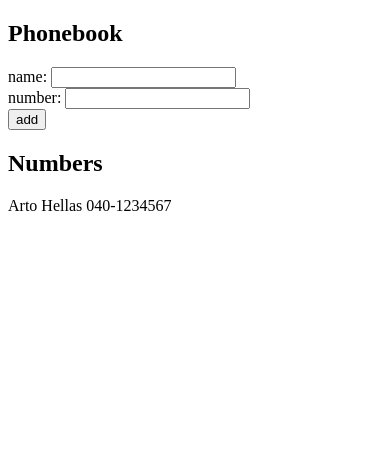
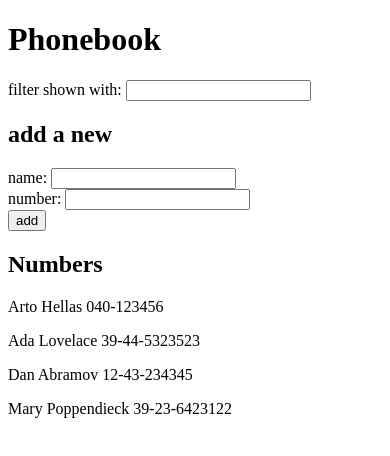
Before and after one commit to Hoopaugi/FullStackOpen-Part-2, a React (Create React App) app in the folder phonebook/: page / in a window 390 px wide. Shown: the top 456 px of the page. Built offline with nearby package versions, Linux system fonts and the light colour scheme.

Commit message:
Phonebook progress

```diff
--- a/phonebook/src/App.jsx
+++ b/phonebook/src/App.jsx
@@ -2,15 +2,19 @@
 
 const App = () => {
   const [persons, setPersons] = useState([
-    { name: 'Arto Hellas', number: '040-1234567' }
+    { name: 'Arto Hellas', number: '040-123456', id: 1 },
+    { name: 'Ada Lovelace', number: '39-44-5323523', id: 2 },
+    { name: 'Dan Abramov', number: '12-43-234345', id: 3 },
+    { name: 'Mary Poppendieck', number: '39-23-6423122', id: 4 }
   ])
   const [newName, setNewName] = useState('')
   const [newNumber, setNewNumber] = useState('')
+  const [filter, setFilter] = useState('')
 
   const addPerson = (event) => {
     event.preventDefault()
 
-    if (persons.map(person => person.name).includes(newName)) {
+    if (persons.map(person => person.name.toLowerCase()).includes(newName.toLowerCase())) {
       alert(`${newName} is already added to phonebook`)
       setNewName('')
       setNewNumber('')
@@ -36,9 +40,20 @@
     setNewNumber(event.target.value)
   }
 
+  const handleFilterChange = (event) => {
+    setFilter(event.target.value)
+  }
+
+  const personsToShow = filter !== '' ? persons.filter(person => person.name.toLowerCase().includes(filter.toLowerCase())) : persons
+
   return (
     <div>
-      <h2>Phonebook</h2>
+      <h1>Phonebook</h1>
+      filter shown with: <input
+        value={filter}
+        onChange={handleFilterChange}
+      />
+      <h2>add a new</h2>
       <form onSubmit={addPerson}>
         name: <input
           value={newName}
@@ -53,7 +68,7 @@
         <button type="submit">add</button>
       </form>
       <h2>Numbers</h2>
-      {persons.map(person => <p key={person.name}>{person.name} {person.number}</p>)}
+      {personsToShow.map(person => <p key={person.name}>{person.name} {person.number}</p>)}
     </div>
   )
 }
```
